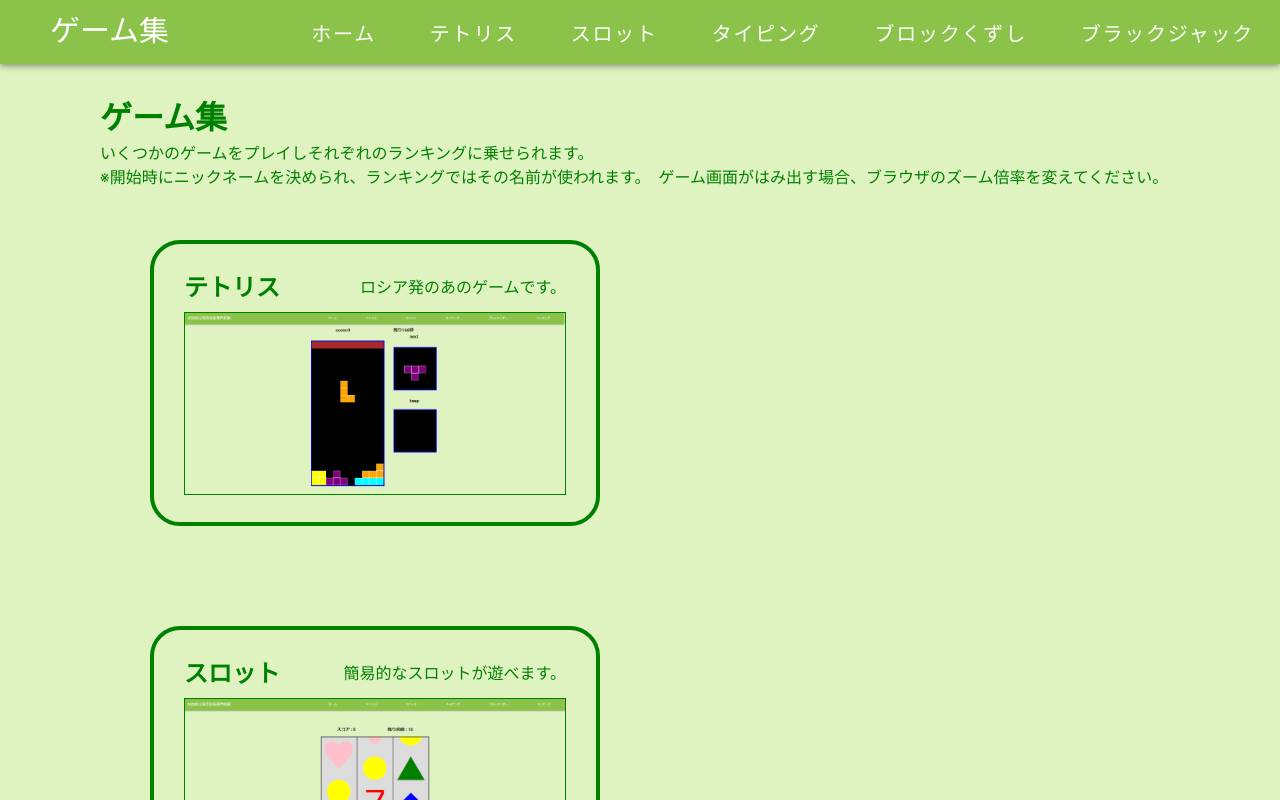
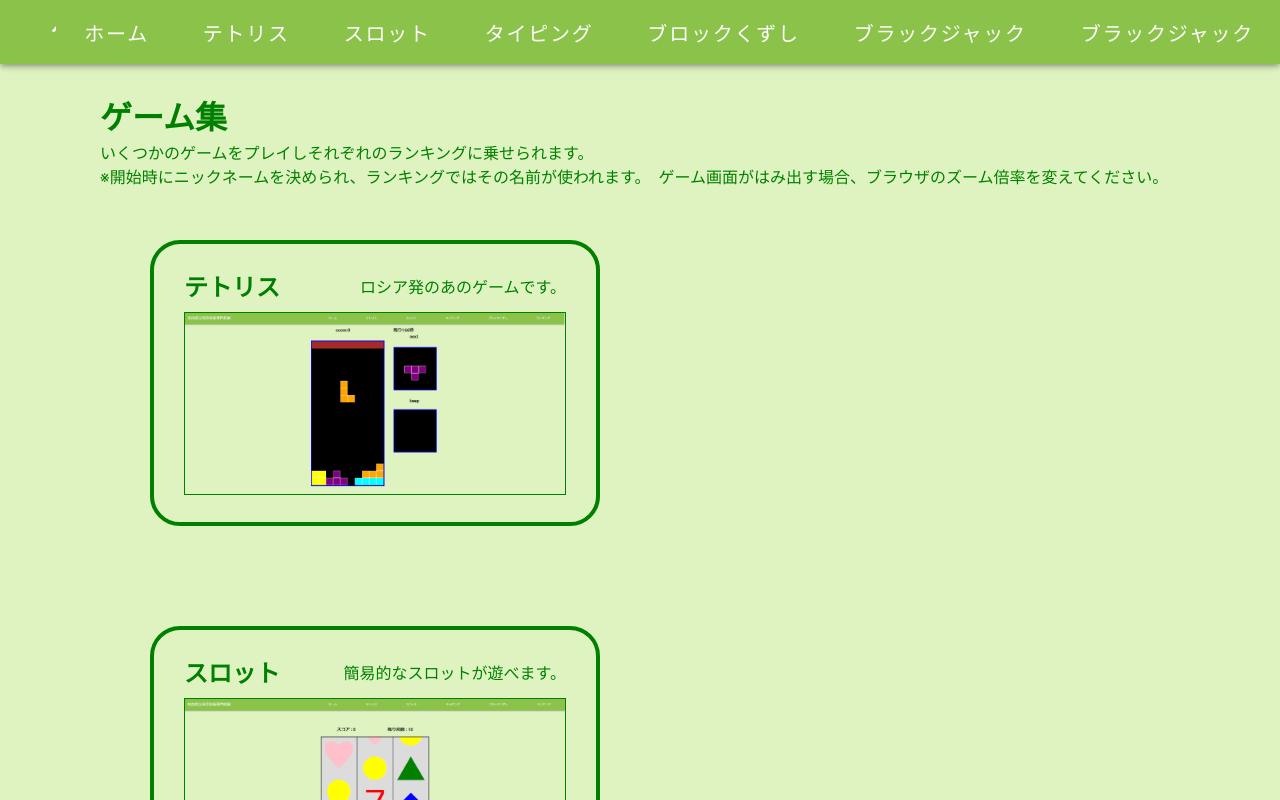
Before and after one commit to suna963019/portfolio, a Vue app: page / in a window 1280 px wide. Shown: the top 800 px of the page. Built offline with nearby package versions, Linux system fonts and the light colour scheme.

Commit message:
ランキング設定

```diff
--- a/src/App.vue
+++ b/src/App.vue
@@ -23,6 +23,9 @@
           </router-link>
           <router-link to="/blockbreaker" class="normal text-white">
             <v-btn>ブロックくずし</v-btn>
+          </router-link>
+          <router-link to="/blackjack" class="normal text-white">
+            <v-btn>ブラックジャック</v-btn>
           </router-link>
           <router-link to="/blackjack" class="normal text-white">
             <v-btn>ブラックジャック</v-btn>
--- a/src/router/index.js
+++ b/src/router/index.js
@@ -32,6 +32,11 @@ const routes = [
     name: 'BlackJack',
     component: () => import('../views/BlackJack.vue'),
   },
+  {
+    path: '/ranking',
+    name: 'ranking',
+    component: () => import('../views/Ranking.vue'),
+  },
 ]
 
 const router = createRouter({
```
